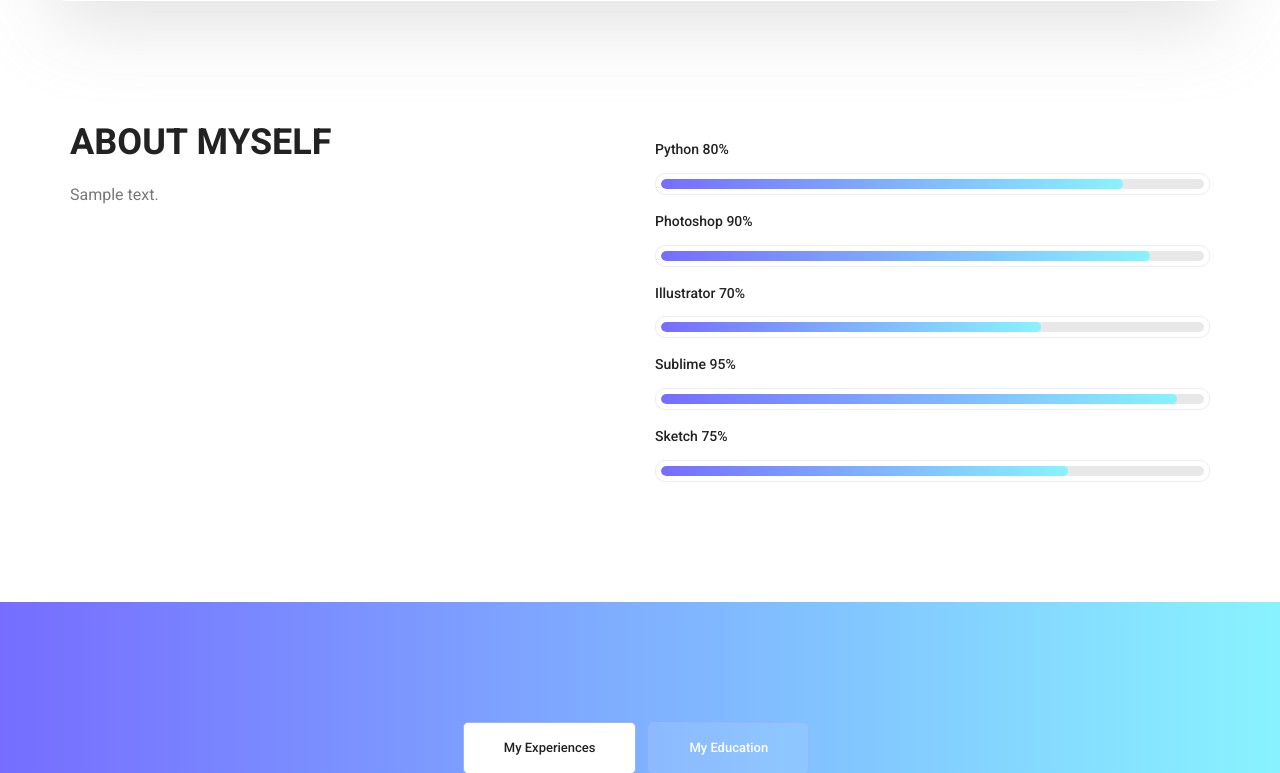
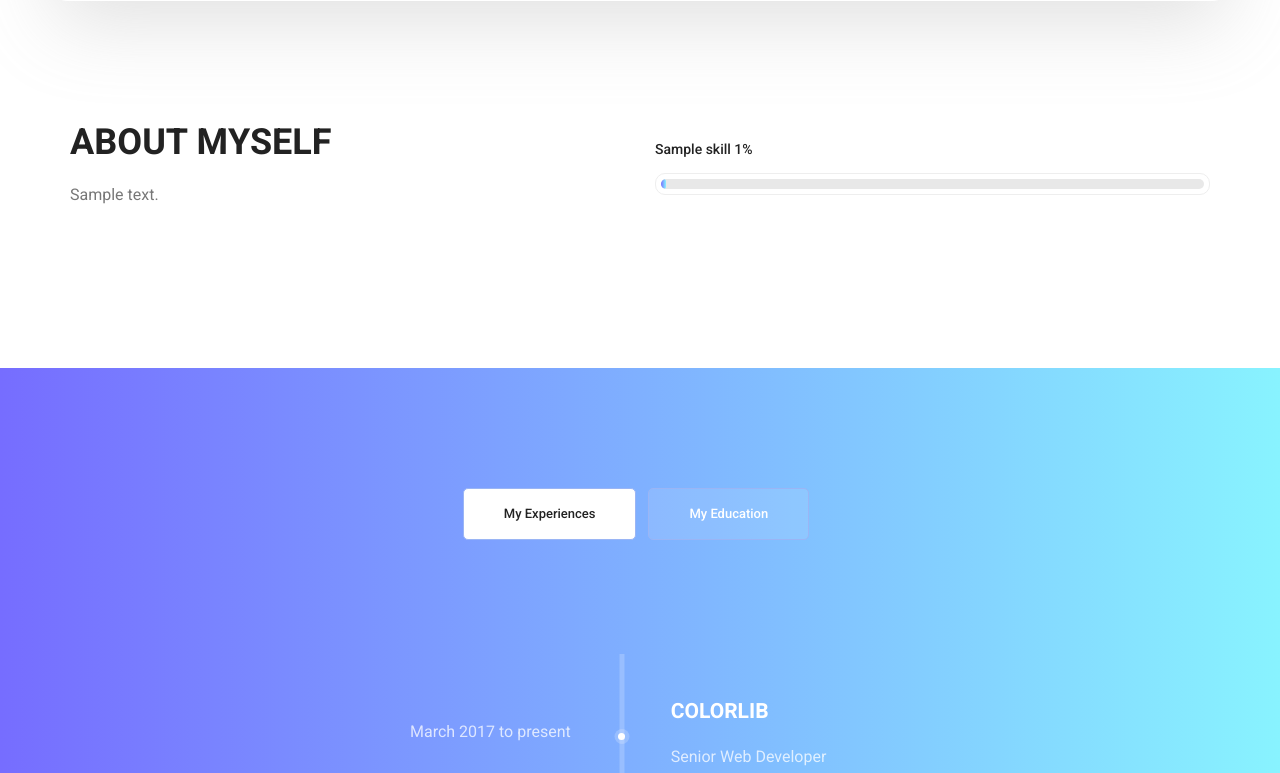
Before and after one commit to gulerkandeger/DjangoTraining, a Django app: template templates/index.html in a window 1280 px wide. Shown: the part 959-1732 px from the top of the page. Run offline with Django 3.2, Linux system fonts and the light colour scheme; the template is opened without the code that fills it: most values are stand-ins (such as "Sample title", 1, 10 or a date in 2020); grey boxes marked "Sample" are stand-in pictures; some libraries are stand-ins or nearby versions.

Commit message:
refactor: add skills to frontend

```diff
--- a/templates/index.html
+++ b/templates/index.html
@@ -49,51 +49,20 @@
             <div class="col-lg-6">
                 <div class="tools_expert">
                     <div class="skill_main">
-                        <div class="skill_item">
-                            <h4>Python <span class="counter">80</span>%</h4>
-                            <div class="progress_br">
-                                <div class="progress">
-                                    <div class="progress-bar" role="progressbar" aria-valuenow="85" aria-valuemin="0"
-                                         aria-valuemax="100"></div>
+
+                        {% for skill in skills %}
+                            <div class="skill_item">
+                                <h4>{{ skill.name }} <span class="counter">{{ skill.percentage }}</span>%</h4>
+                                <div class="progress_br">
+                                    <div class="progress">
+                                        <div class="progress-bar" role="progressbar" aria-valuenow="{{ skill.percentage }}" aria-valuemin="0"
+                                             aria-valuemax="100"></div>
+                                    </div>
                                 </div>
                             </div>
-                        </div>
-                        <div class="skill_item">
-                            <h4>Photoshop <span class="counter">90</span>%</h4>
-                            <div class="progress_br">
-                                <div class="progress">
-                                    <div class="progress-bar" role="progressbar" aria-valuenow="90" aria-valuemin="0"
-                                         aria-valuemax="100"></div>
-                                </div>
-                            </div>
-                        </div>
-                        <div class="skill_item">
-                            <h4>Illustrator <span class="counter">70</span>%</h4>
-                            <div class="progress_br">
-                                <div class="progress">
-                                    <div class="progress-bar" role="progressbar" aria-valuenow="70" aria-valuemin="0"
-                                         aria-valuemax="100"></div>
-                                </div>
-                            </div>
-                        </div>
-                        <div class="skill_item">
-                            <h4>Sublime <span class="counter">95</span>%</h4>
-                            <div class="progress_br">
-                                <div class="progress">
-                                    <div class="progress-bar" role="progressbar" aria-valuenow="95" aria-valuemin="0"
-                                         aria-valuemax="100"></div>
-                                </div>
-                            </div>
-                        </div>
-                        <div class="skill_item">
-                            <h4>Sketch <span class="counter">75</span>%</h4>
-                            <div class="progress_br">
-                                <div class="progress">
-                                    <div class="progress-bar" role="progressbar" aria-valuenow="75" aria-valuemin="0"
-                                         aria-valuemax="100"></div>
-                                </div>
-                            </div>
-                        </div>
+                        {% endfor %}
+
+
                     </div>
                 </div>
             </div>
```
Also changed, not shown: core/models.py (+8 -0 lines), core/views.py (+7 -1 lines), core/migrations/0006_alter_skill_options.py (added).
